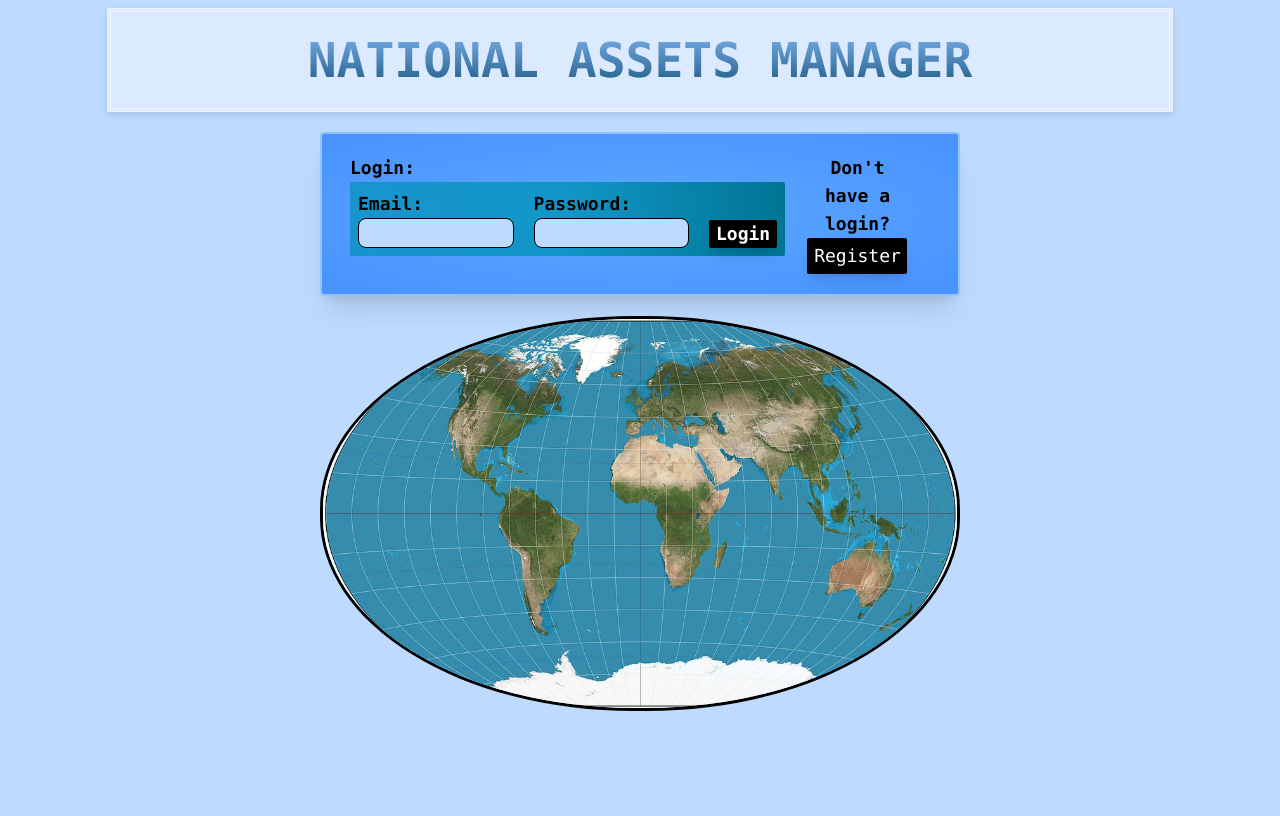
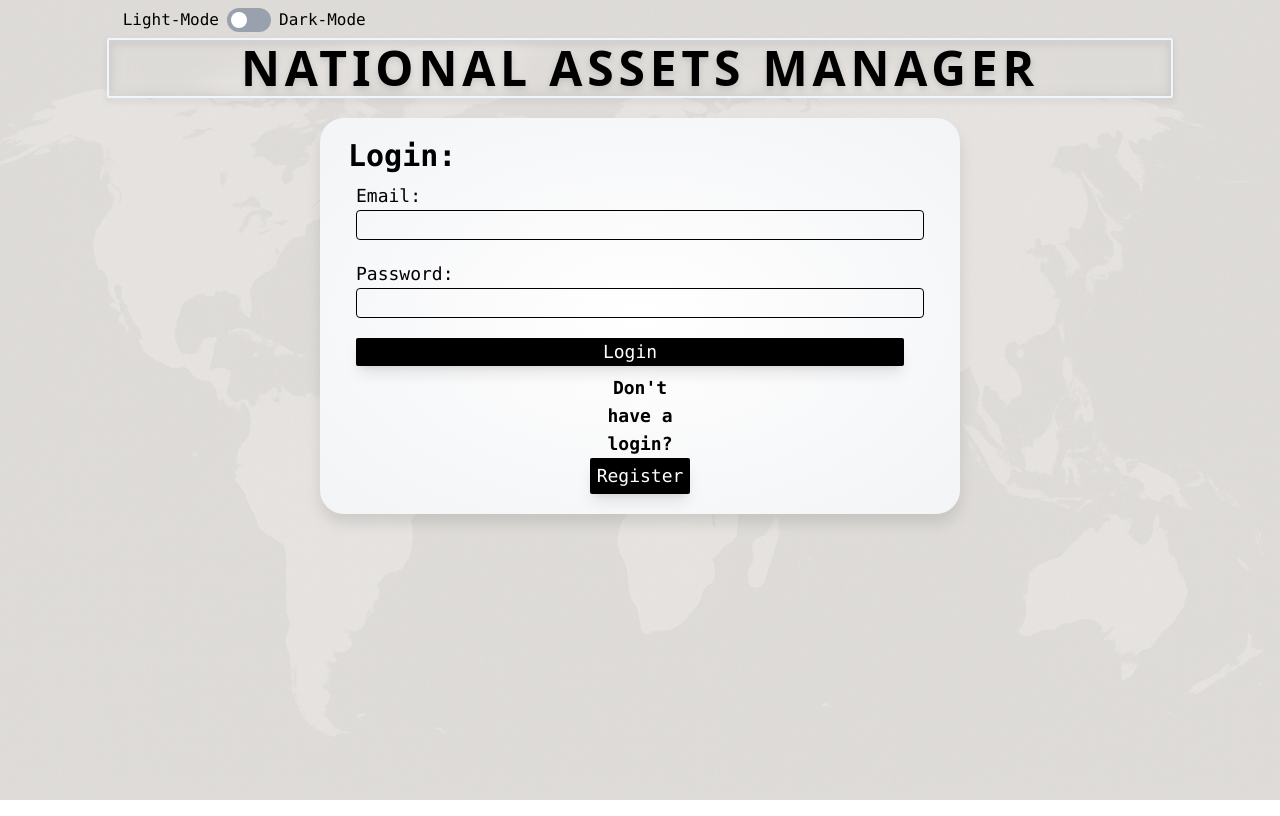
Before and after one commit to Dosus77783/NationalAssetsManager, a React (Vite) app in the folder client/: page / in a window 1280 px wide. Built offline with nearby package versions, Linux system fonts and the light colour scheme; no server answers.

Commit message:
dark mode working

```diff
--- a/client/index.html
+++ b/client/index.html
@@ -4,11 +4,13 @@
     <meta charset="UTF-8" />
     <meta name="viewport" content="width=device-width, initial-scale=1.0" />
     <link href="/src/index.css" rel="stylesheet">
+    <link href="/darkTheme.css" rel="stylesheet">
+    <link href="/lightTheme.css" rel="stylesheet">
     <title>National Assets Manager</title>
     <link rel="icon" href="https://static.thenounproject.com/png/2776175-200.png">
   </head>
-  <body class="bg-blue-200 font-mono py-2">
-    <div id="root" class="w-10/12 m-auto grid grid-cols-5" ></div>
+  <body class="font-mono py-2">
+    <div id="root"></div>
     <script type="module" src="/src/main.jsx"></script>
   </body>
 </html>
--- a/client/package.json
+++ b/client/package.json
@@ -14,8 +14,7 @@
     "axios": "^1.8.1",
     "react": "^19.0.0",
     "react-dom": "^19.0.0",
-    "react-router-dom": "^7.2.0",
-    "tailwindcss": "^4.0.15"
+    "react-router-dom": "^7.2.0"
   },
   "devDependencies": {
     "@eslint/js": "^9.19.0",
@@ -27,6 +26,7 @@
     "eslint-plugin-react-hooks": "^5.0.0",
     "eslint-plugin-react-refresh": "^0.4.18",
     "globals": "^15.14.0",
+    "tailwindcss": "^4.0.17",
     "vite": "^6.1.1"
   }
 }
--- /dev/null
+++ b/client/public/darkTheme.css
@@ -0,0 +1,20 @@
+html[mode="dark"]{
+    color:#cbcccd
+}
+
+html[mode="dark"] #navbar{
+    color: #a4a6a8;
+    border-color: #66686b;
+}
+
+html[mode="dark"] #homepage{
+    background-color: #151b20;
+    border-color: #32414d;
+    border-width: 1px;
+}
+
+html[mode="dark"] input{
+    background-color: #11121a;
+    border-color: #32414d;
+
+}
--- /dev/null
+++ b/client/public/lightTheme.css
@@ -0,0 +1,8 @@
+html[mode="light"]{
+    color: black;
+}
+
+
+html[mode="light"] #navbar{
+    border-color: #eff6ff;
+}
--- a/client/src/App.jsx
+++ b/client/src/App.jsx
@@ -12,7 +12,9 @@ import Layout from './components/Layout'
 function App() {
 
   return (
-    <>
+    <div className="relative min-h-screen">
+      <div id="background" className="bg-[url(/src/assets/globebg.png)] fixed top-0 left-0 w-full h-full bg-cover bg-center" />
+      <div className="w-10/12 m-auto grid grid-cols-5 relative z-10">
         <Routes>
           <Route element={ <Layout /> } >
             <Route path="/" element={<HomePageView />} />
@@ -24,7 +26,8 @@ function App() {
             <Route path="/country/settings/spending/:id" element={<CountrySpendingView />} />
           </Route>
         </Routes>
-    </>
+      </div>
+    </div>
   )
 }
 
--- a/client/src/components/Layout.jsx
+++ b/client/src/components/Layout.jsx
@@ -1,9 +1,12 @@
 import { Outlet } from "react-router-dom";
 import { NavigationBar } from "./NavigationBar";
+import { ToggleThemeButton } from "./ToggleThemeButton";
 
 export default function Layout(){
+
     return(
         <>
+            <ToggleThemeButton />
             <NavigationBar />
             <Outlet />
         </>
--- a/client/src/components/LoginForm.jsx
+++ b/client/src/components/LoginForm.jsx
@@ -3,25 +3,25 @@ export default function LoginForm( {formData, onFormChange, formSubmition} ){
 
     return (
         <>
-            <div className="col-span-3 w-full text-start font-bold text-lg">
-                {formData.valMsgs.name && <p id="valType" className="font-sans font-extrabold tracking-widest text-center text-xl text-rose-500">{formData.valMsgs.name} - Status: {formData.valMsgs.statusCode}</p>}
-                Login:
-                <form onSubmit={ formSubmition } className="grid lg:grid-cols-5 grid-cols-1 gap-5 p-2 bg-linear-to-r from-cyan-600/70 via-cyan-600/80 to-cyan-700 rounded-xs">
+            <div className="col-span-3 w-full text-start text-lg">
+                {formData.valMsgs.name && <p id="valType" className="font-sans font-bold tracking-widest text-center text-xl text-rose-500">{formData.valMsgs.name} - Status: {formData.valMsgs.statusCode}</p>}
+                <span className="text-3xl font-bold">Login:</span>
+                <form onSubmit={ formSubmition } className="grid grid-cols-1 gap-5 p-2">
                     <div className="col-span-2 self-end ">
-                        {formData.valMsgs.name && <p className="font-sans font-extrabold text-center text-lg tracking-widest text-rose-500 ">{formData.valMsgs.validationErrors.email}</p>}
+                        {formData.valMsgs.name && <p className="font-sans font-bold text-center text-lg tracking-widest text-rose-500 ">{formData.valMsgs.validationErrors.email}</p>}
                         <div className="flex flex-col w-full">
                             <label htmlFor="loginEmail1" className="">Email:</label>
-                            <input name="email" type="email" className="border rounded-lg bg-blue-200 outline-blue-300 ps-2" id="loginEmail1" onChange={ onFormChange } value={formData.email} />
+                            <input name="email" type="email" className="border rounded-sm ps-2 " id="loginEmail1" onChange={ onFormChange } value={formData.email} />
                         </div>
                     </div>
                     <div className="col-span-2 self-end">
-                        {formData.valMsgs.name && <p className="font-sans font-extrabold text-center text-lg tracking-widest text-rose-500 ">{formData.valMsgs.validationErrors.password}</p>}
+                        {formData.valMsgs.name && <p className="font-sans font-bold text-center text-lg tracking-widest text-rose-500 ">{formData.valMsgs.validationErrors.password}</p>}
                         <div className="flex flex-col w-full">
                             <label htmlFor="loginPassword1" className="">Password:</label>
-                            <input name="password" type="password" className="border rounded-lg bg-blue-200 outline-blue-300 ps-2 " id="loginPassword1" onChange={ onFormChange } value={formData.password} />
+                            <input name="password" type="password" className="border rounded-sm ps-2 " id="loginPassword1" onChange={ onFormChange } value={formData.password} />
                         </div>
                     </div>
-                    <button id="formBtn" type="submit" className="col-span-1 self-end lg:mx-0 lg:px-0 mx-auto px-2 shadow-lg text-lg bg-black active:scale-95 transition-colors hover:bg-slate-700 text-white rounded-xs">Login</button>
+                    <button id="formBtn" type="submit" className="col-span-1 self-end lg:mx-0 lg:px-0 mx-auto px-2 shadow-lg text-lg bg-black active:scale-95 transition-colors hover:bg-slate-700 text-white font-normal rounded-xs">Login</button>
                 </form>
             </div>
         </>
--- a/client/src/components/NavigationBar.jsx
+++ b/client/src/components/NavigationBar.jsx
@@ -39,9 +39,9 @@ export function NavigationBar(){
     }, [location.pathname])
 
     return(
-    <div className="flex flex-wrap justify-evenly items-center px-5 py-2 col-span-5 bg-blue-100 rounded-xs border-4 border-blue-50 border-double drop-shadow-md" >
-        <div className="w-20 ">{ navSettings.showBackBtn  && <NavButton btnText={"Back"} navigation={ navSettings.backNavigation } styleAdditons="w-20" /> }</div>
-        <h1 className="text-center py-4 text-5xl font-bold bg-clip-text text-transparent bg-linear-to-b from-blue-300 to-sky-900" >NATIONAL ASSETS MANAGER</h1>
+    <div id="navbar" className="flex flex-wrap justify-evenly items-center px-5 py-1 col-span-5 backdrop-blur-sm rounded-xs border-2 border-blue-50 border-double drop-shadow-md" >
+        <div className="w-20">{ navSettings.showBackBtn  && <NavButton btnText={"Back"} navigation={ navSettings.backNavigation } styleAdditons="w-20" /> }</div>
+        <h1 className="text-center text-5xl font-bold font-sans tracking-widest" >NATIONAL ASSETS MANAGER</h1>
         <div className="w-20">{ navSettings.showLogoutBtn  && <LogoutButton /> }</div>
     </div>
     )
--- /dev/null
+++ b/client/src/components/ToggleThemeButton.jsx
@@ -0,0 +1,44 @@
+import { useState, useEffect } from "react";
+
+export function ToggleThemeButton(){
+    const USER_MODE = localStorage.getItem("mode");
+    const [mode, setMode] = useState(USER_MODE);
+    const html = document.documentElement
+    const isMode = mode === "dark";
+
+    const toggleMode = () => {
+        setMode( prev => prev === "light" ? "dark": "light" );
+    }
+
+    useEffect( ()=>{
+        localStorage.setItem("mode", (mode || "light") )
+        html.setAttribute("mode", localStorage.getItem("mode"))
+    }, [mode])
+
+
+    return(
+        <div className="col-span-5 flex flex-wrap lg:justify-start justify-center mb-1.5 mx-2 ">
+            <span className="mx-2">
+                Light-Mode
+            </span>
+            <button
+                onClick={toggleMode}
+                className={`text-black relative inline-flex h-6 w-11 items-center rounded-full transition-colors duration-300
+                    ${isMode ? "bg-indigo-600":"bg-gray-400" } `}
+            >
+            <span
+                className={`inline-block h-4 w-4 transform transition-transform duration-300 rounded-full bg-white
+                ${isMode ? "translate-x-5":"translate-x-1"}`}
+            >
+            </span>
+            {/* {mode === "dark" ? "Light Mode": "Dark Mode"}  */}
+            </button>
+            <span className="mx-2">
+                Dark-Mode
+            </span>
+        </div>
+    )
+
+
+
+}
--- a/client/src/index.css
+++ b/client/src/index.css
@@ -1,4 +1,23 @@
 @import "tailwindcss";
+
+@custom-variant dark (&:where(.dark, .dark *));
+
+@theme {
+    --color-darkmodebg: #222527;
+}
+
+html[mode="light"] #background{
+    @apply invert transition duration-500;
+}
+html[mode="dark"] #background{
+    @apply transition duration-500;
+}
+
+html[mode="light"] #homepage{
+    @apply bg-radial from-white to-gray-100;
+}
+
+
 
 button{
     cursor: pointer;
--- a/client/src/views/HomePageView.jsx
+++ b/client/src/views/HomePageView.jsx
@@ -53,14 +53,13 @@ export default function HomePageView(){
 
     return(
         <>
-            <div className="grid grid-cols-1 md:grid-cols-1 lg:grid-cols-4 justify-items-center py-5 px-7 my-5 bg-radial from-blue-400/90 to-blue-500/80 border-2 border-blue-300 focus-within:outline-8 outline-blue-300 rounded shadow-xl col-start-2 col-span-3">
+            <div id="homepage" className="grid grid-cols-1 justify-items-center py-5 px-7 my-5 rounded-3xl drop-shadow-xl col-start-2 col-span-3">
                 <LoginForm formData={loginFormData} onFormChange={ onFormChange } formSubmition={ formSubmition } />
                 <p className="w-25 self-center text-center font-bold text-lg">
                     Don't have a login?
                     <NavButton btnText={"Register"} navigation={"/registration"} styleAdditons="w-full py-1 font-normal" />
                 </p>
             </div>
-            <img src="./src/assets/globe.png" alt="earth globe" className="rounded-[49%] mx-auto border-3 col-start-2 col-span-3"/>
         </>
     )
 }
--- /dev/null
+++ b/client/tailwind.config.js
@@ -0,0 +1,9 @@
+/** @type {import('tailwindcss').Config} */
+module.exports = {
+    darkMode: 'class',  // use class strategy for dark mode
+    content: ["./index.html", "./src/**/*.{jsx,tsx,js,ts,html}"],
+    theme: {
+        extend: {}
+    },
+    plugins: []
+};
```
Also changed, not shown: client/src/assets/globebg.png (added), 1 other file (tests, documents, lock files or other folders). Lines whose indentation alone changed are shown as unchanged.
